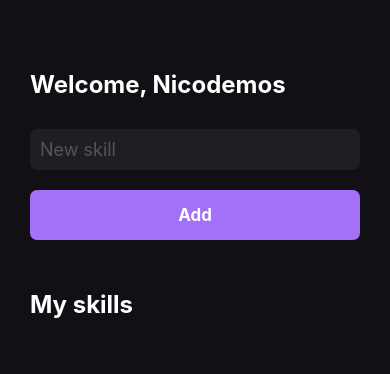
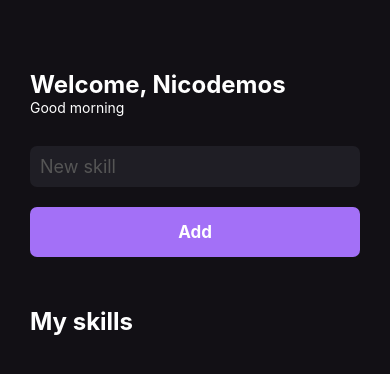
Before and after one commit to Nicodemos234/myskills, a React Native app: screen / in a window 390 px wide. Shown: the top 374 px of the page. Built offline with nearby package versions, Linux system fonts and the light colour scheme.

Commit message:
Added greeting using useEffect and getHours

```diff
--- a/src/pages/Home.js
+++ b/src/pages/Home.js
@@ -1,4 +1,4 @@
-import React, { useState } from 'react';
+import React, { useState, useEffect } from 'react';
 import {
   View,
   Text,
@@ -14,14 +14,30 @@
 export function Home() {
   const [newSkill, setNewSkill] = useState('');
   const [mySkills, setMySkills] = useState([]);
+  const [greeting, setGreeting] = useState('');
 
   function handleAddNewSkill() {
     setMySkills(oldState => [...oldState, newSkill]);
   }
 
+  useEffect(() => {
+    const currentHour = new Date().getHours();
+    if (currentHour < 12) {
+      setGreeting('Good morning');
+    }
+    else if (currentHour >= 12 && currentHour < 18) {
+      setGreeting('Good afternoon');
+    }else {
+      setGreeting('Good night');
+    }
+  }, []);
+
   return (
     <View style={styles.container}>
       <Text style={styles.title}>Welcome, Nicodemos</Text>
+      <Text style={styles.greetings}>
+        {greeting}
+      </Text>
       <TextInput style={styles.input}
         placeholder="New skill"
         placeholderTextColor="#555"
@@ -31,7 +47,6 @@
       <Text style={[styles.title, { marginVertical: 50 }]}>
         My skills
       </Text>
-
       <FlatList
         data={mySkills}
         keyExtractor={item => item}
@@ -62,5 +77,8 @@
     padding: Platform.OS === 'ios' ? 15 : 10,
     marginTop: 30,
     borderRadius: 7
+  },
+  greetings: {
+    color: '#FFF',
   }
 });
```
